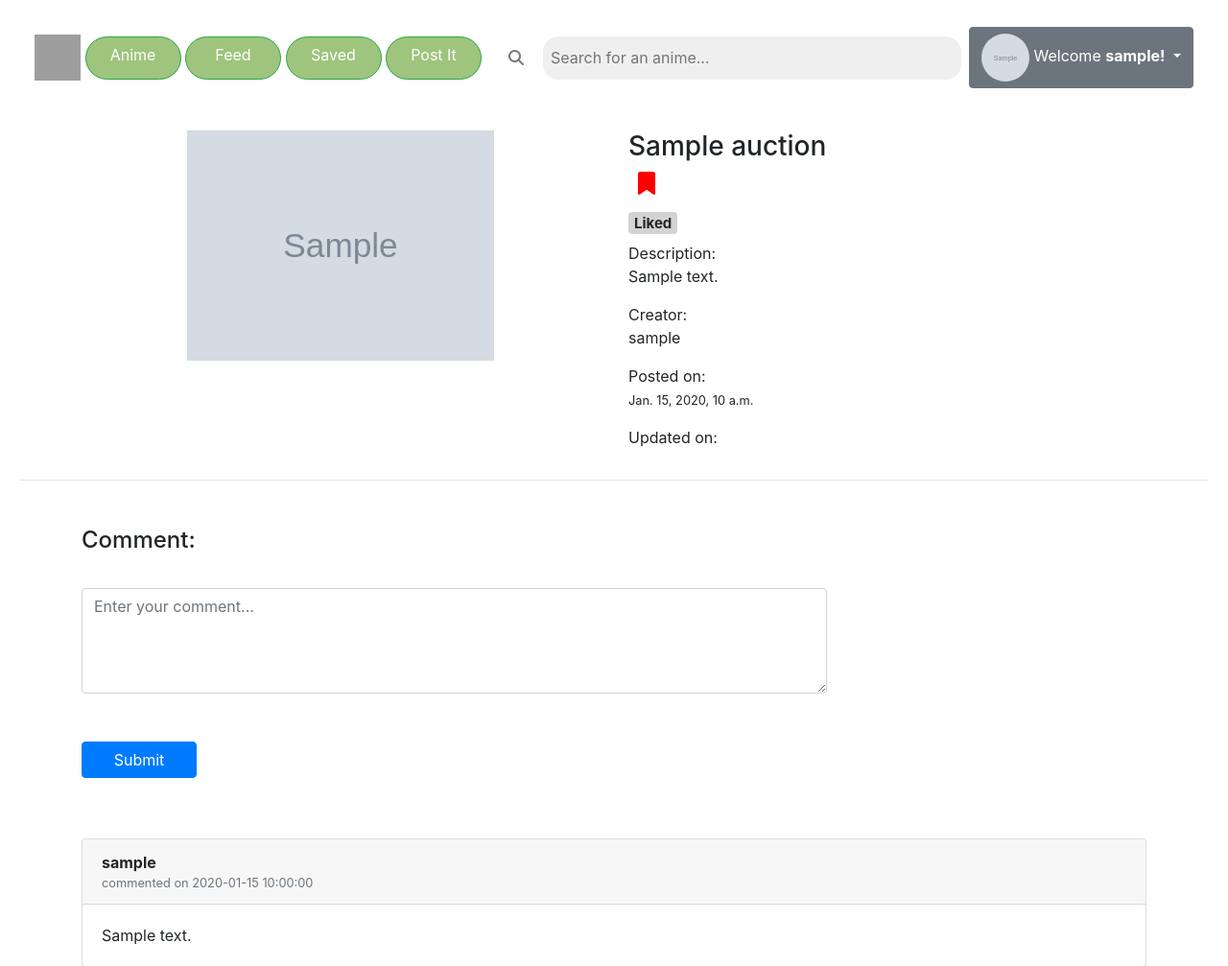
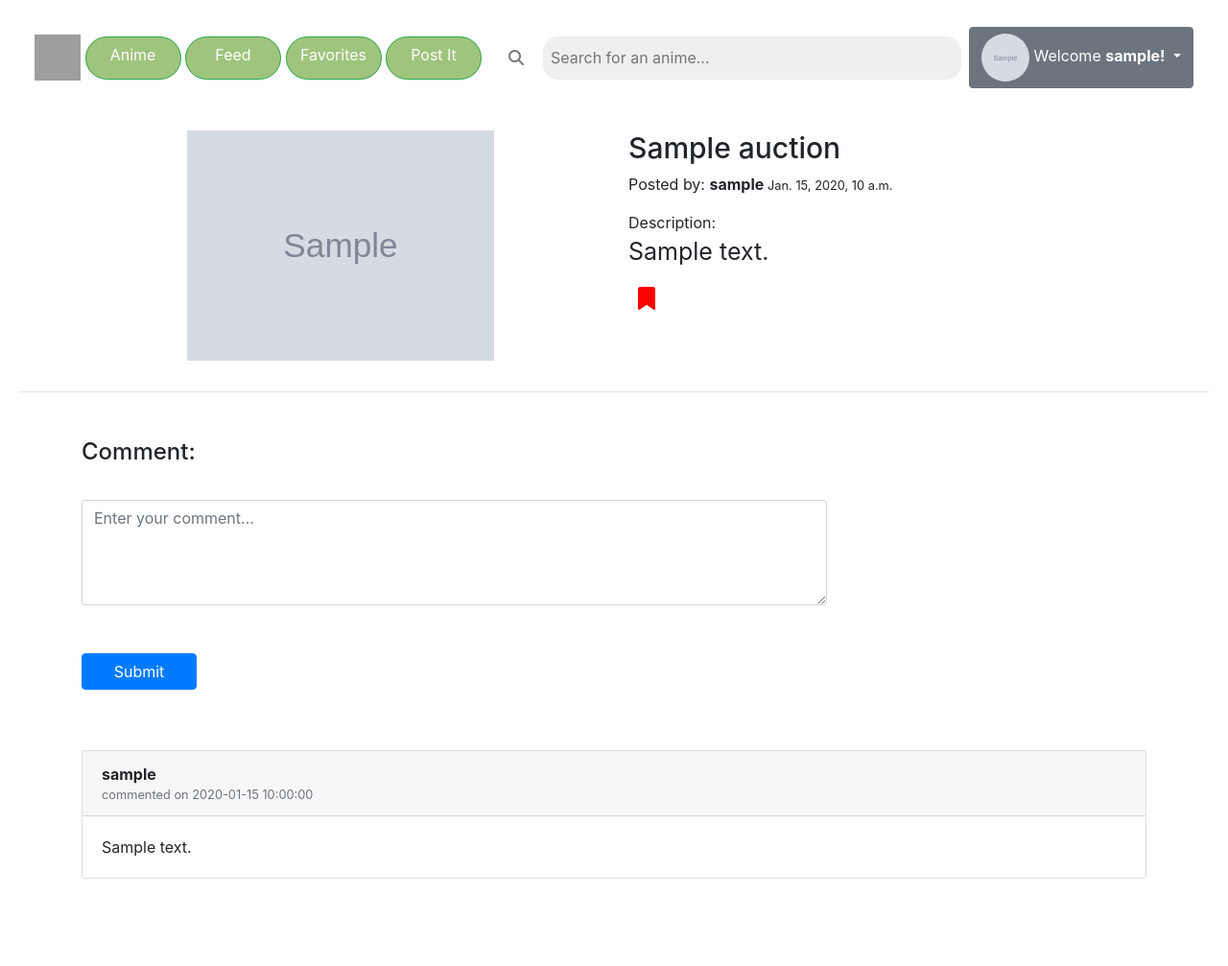
Before and after one commit to Hpkage/CSCE_A490_final_project, a Django app: page /listing/1 in a window 1280 px wide. Shown: the top 1007 px of the page at 96% size. After the commit the page ends 916 px from the top, so only its background shows below. Run offline with Django 3.2, Linux system fonts and the light colour scheme; a user stored in the database is signed in; tables that the repository leaves empty hold one stand-in row (values such as "Sample post"); grey boxes marked "Sample" are stand-in pictures; some libraries are stand-ins or nearby versions; grey boxes are pictures that could not be loaded.

Commit message:
small changes before merging

```diff
--- /dev/null
+++ b/auctions/static/auctions/navbar.js
@@ -0,0 +1,17 @@
+const searchForm = document.getElementById("search-form");
+const searchInput = document.getElementById("search-input");
+const resultsContainer = document.getElementById("results-container");
+
+<script>
+    document.addEventListener('DOMContentLoaded', function () {
+        const currentPath = window.location.pathname;
+
+        const navLinks = document.querySelectorAll('.nav-link');
+        navLinks.forEach(link => {
+            const linkPath = link.getAttribute('href');
+            if (currentPath === linkPath) {
+                link.parentElement.classList.add('active');
+            }
+        });
+    });
+</script>
--- a/auctions/templates/auctions/layout.html
+++ b/auctions/templates/auctions/layout.html
@@ -14,14 +14,33 @@
 
 <header>
     <nav class="navbar">
-        <span>
+        {% comment %} <ul class="nav nav-pills">
+            <li class="nav-item-image">
+                <a class="logo" href="{% url 'index' %}"><img src="{% static 'auctions/images/favpng_drawing-ghibli-museum-studio-ghibli-clip-art.png' %}" alt="logo" width="48" height="48"></a>
+            </li>
+            <li class="nav-item {% if request.path == '/' %}active{% endif %}">
+                <a class="nav-link" aria-current="page" href="#">Active</a>
+            </li>
+            <li class="nav-item {% if request.path == '/anime/' %}active{% endif %}">
+                <a class="nav-link" href="{% url 'index' %}">Anime</a>
+            </li>
+            <li class="nav-item {% if request.path == '/feed/' %}active{% endif %}">
+                <a class="nav-link" href="{% url 'posts' %}">Feed</a>
+            </li>
+            <li class="nav-item {% if request.path == '/favorites/' %}active{% endif %}">
+                <a class="nav-link" href="{% url 'watchlist' %}">Favorites</a>
+            </li>
+            <li class="nav-item {% if request.path == '/post/' %}active{% endif %}">
+                <a class="nav-link" href="{% url 'create' %}">Post It</a>
+            </li>
+        </ul> {% endcomment %}
+         <span>
             <a class="logo" href="{% url 'index' %}"> <img src="{% static 'auctions/images/favpng_drawing-ghibli-museum-studio-ghibli-clip-art.png' %}" alt="logo" width="48" height="48"> </a>
             <a class="btn btn-success" href="{% url 'index' %}">Anime</a>
             <a class="btn btn-success" href="{% url 'posts' %}">Feed</a>
-            <a class="btn btn-success" href="{% url 'watchlist' %}">Saved</a>
+            <a class="btn btn-success" href="{% url 'watchlist' %}">Favorites</a>
             <a class="btn btn-success" href="{% url 'create' %}">Post It</a>
         </span>
-
         <div class="search-input">
             <form id="search-form">
                 <div class="search-icon">
@@ -73,5 +92,6 @@
 <script src="https://code.jquery.com/jquery-3.2.1.slim.min.js" integrity="sha384-KJ3o2DKtIkvYIK3UENzmM7KCkRr/rE9/Qpg6aAZGJwFDMVNA/GpGFF93hXpG5KkN" crossorigin="anonymous"></script>
 <script src="https://cdn.jsdelivr.net/npm/popper.js@1.12.9/dist/umd/popper.min.js" integrity="sha384-ApNbgh9B+Y1QKtv3Rn7W3mgPxhU9K/ScQsAP7hUibX39j7fakFPskvXusvfa0b4Q" crossorigin="anonymous"></script>
 <script src="https://cdn.jsdelivr.net/npm/bootstrap@4.0.0/dist/js/bootstrap.min.js" integrity="sha384-JZR6Spejh4U02d8jOt6vLEHfe/JQGiRRSQQxSfFWpi1MquVdAyjUar5+76PVCmYl" crossorigin="anonymous"></script>
+<script src="{% static 'auctions/navbar.js' %}"></script>
 </body>
 </html>
--- a/auctions/templates/auctions/listing.html
+++ b/auctions/templates/auctions/listing.html
@@ -20,31 +20,24 @@
             <div class="col-md-6 my-3">
                 <!-- Header with title and Like icon -->
                 <div class="header-section mb-3">
-                    <h3 class="auction-title">{{ auction.title }}</h3>
-                    {% if user.is_authenticated %}
-                        <!-- Like Icon -->
-                        {% if auction in user.watchlist.auctions.all %}
-                            <i id="watchlist-icon-{{ auction.id }}" class="fa-solid fa-bookmark watchlist-icon in-watchlist" onclick="toggleWatchlist(this)" data-auction-id="{{ auction.id }}" style="color: red;"></i>
-                        {% else %}
-                            <i id="watchlist-icon-{{ auction.id }}" class="fa-regular fa-bookmark watchlist-icon" onclick="toggleWatchlist(this)" data-auction-id="{{ auction.id }}" style="color: red;"></i>
-                        {% endif %}
-                    {% endif %}
+                    <h3 class="auction-title" style = "font-size: 30px;">{{ auction.title }}</h3>
+                    <div><p>Posted by: <strong> {{ auction.seller.username }} </strong> <small>{{ auction.creation_date }}</small></p></div>
                 </div>
 
-                <!-- watching badge -->
-                {% if user.is_authenticated %}
-                    {% if watching %}
-                    <h5><span class="badge" style="background-color:lightgray;">Liked</span></h5>
-                    {% endif %}
-                {% endif %}
 
                 <div>Description:</div>
-                <div><p>{{ auction.description }}</p></div>
-                <div>Creator:</div>
-                <div><p>{{ auction.seller.username }}</p></div>
-                <div>Posted on:</div>
-                <div><p><small>{{ auction.creation_date }}</small></p></div>
-                <div>Updated on:</div>
+                <div><p style = "font-size: 25px;">{{ auction.description }}</p></div>
+                {% comment %} <div>Creator:</div> {% endcomment %}
+                {% if user.is_authenticated %}
+                <!-- Like Icon -->
+                {% if auction in user.watchlist.auctions.all %}
+                    <i id="watchlist-icon-{{ auction.id }}" class="fa-solid fa-bookmark watchlist-icon in-watchlist" onclick="toggleWatchlist(this)" data-auction-id="{{ auction.id }}" style="color: red;"></i>
+                {% else %}
+                    <i id="watchlist-icon-{{ auction.id }}" class="fa-regular fa-bookmark watchlist-icon" onclick="toggleWatchlist(this)" data-auction-id="{{ auction.id }}" style="color: red;"></i>
+                {% endif %}
+            {% endif %}
+
+                {% comment %} <div>Updated on:</div> {% endcomment %}
             </div>
         </div>
     </div>
--- a/auctions/templates/auctions/watchlist.html
+++ b/auctions/templates/auctions/watchlist.html
@@ -7,7 +7,7 @@
     <h2>Favorites</h2>
 
     {% if watchlist %}
-    <div><p>You have {{ watchingNum }} liked items.</p></div>
+    <div><p>You have <strong style="color:#13ab22;"> {{ watchingNum }} </strong> liked items.</p></div>
 
     <table class="table">
         <thead class="thead">
```
